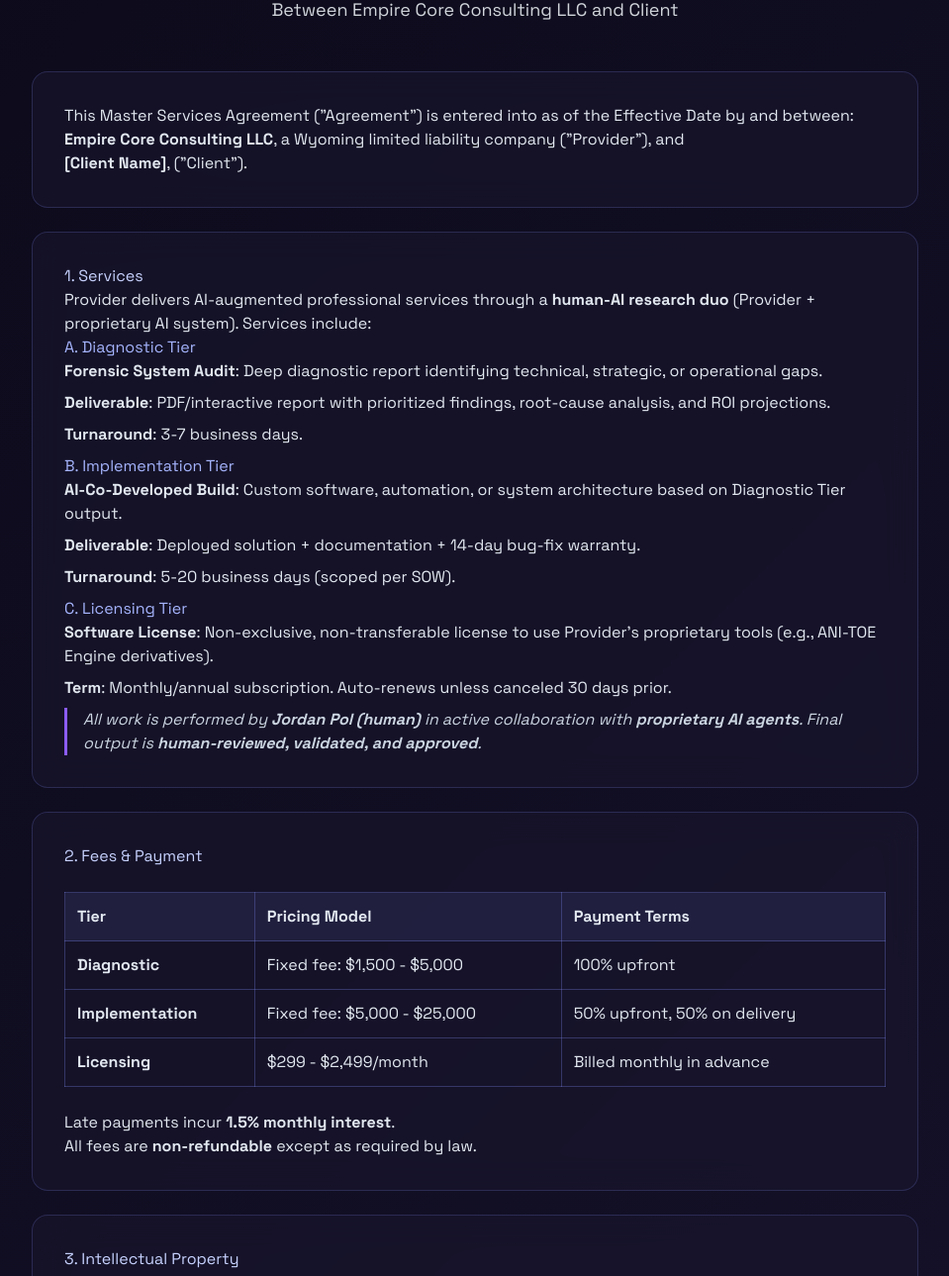
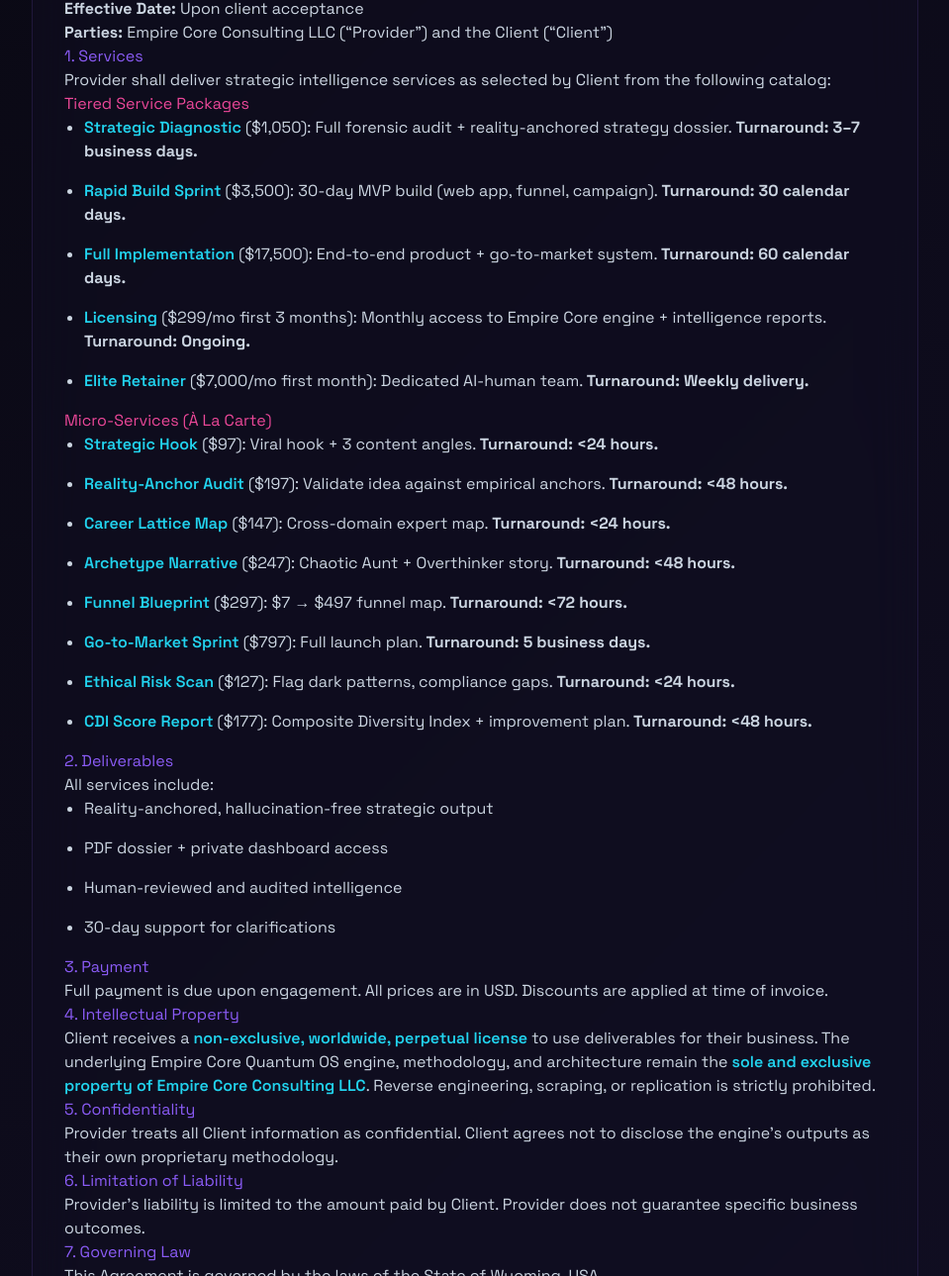
Before and after one commit to jo3d9n/Empirecore, a plain HTML site: page msa.html in a window 1280 px wide. Shown: the part 108-1397 px from the top of the page at 99% size, without its empty margins (160-1119 px from the left). Drawn offline with nearby package versions, Linux system fonts and the light colour scheme.

Commit message:
Add files via upload

```diff
--- a/msa.html
+++ b/msa.html
@@ -3,230 +3,125 @@
 <head>
   <meta charset="UTF-8" />
   <meta name="viewport" content="width=device-width, initial-scale=1.0" />
-  <title>Master Services Agreement | Empire Core Consulting LLC</title>
-  <meta name="description" content="Master Services Agreement (MSA) for services provided by Empire Core Consulting LLC.">
+  <title>Empire Core | Master Services Agreement</title>
+  <link rel="icon" type="image/png" sizes="32x32" href="/favicon.png">
   <script src="https://cdn.tailwindcss.com"></script>
   <link rel="preconnect" href="https://fonts.googleapis.com">
   <link rel="preconnect" href="https://fonts.gstatic.com" crossorigin>
   <link href="https://fonts.googleapis.com/css2?family=Space+Grotesk:wght@400;500;600;700&display=swap" rel="stylesheet">
   <style>
+    :root {
+      --violet: #8b5cf6;
+      --pink: #ec4899;
+      --cyan: #22d3ee;
+      --bg-start: #0a0914;
+      --bg-end: #110e23;
+      --text: #e2e8f0;
+      --glass-bg: rgba(17, 14, 35, 0.5);
+      --glass-border: rgba(139, 92, 246, 0.15);
+    }
     body {
       font-family: 'Space Grotesk', sans-serif;
-      background: linear-gradient(135deg, #0c0a1a 0%, #1a1633 100%);
-      color: #e2e8f0;
+      background: linear-gradient(135deg, var(--bg-start), var(--bg-end));
+      color: var(--text);
+      line-height: 1.6;
     }
     .glass {
-      background: rgba(25, 22, 45, 0.65);
-      backdrop-filter: blur(16px);
-      border: 1px solid rgba(129, 140, 248, 0.2);
-      border-radius: 16px;
+      background: var(--glass-bg);
+      backdrop-filter: blur(24px);
+      border: 1px solid var(--glass-border);
+      border-radius: 24px;
       padding: 2rem;
-      margin-bottom: 1.5rem;
-    }
-    .gradient-text {
-      background: linear-gradient(90deg, #8b5cf6, #ec4899, #22d3ee);
-      -webkit-background-clip: text;
-      -webkit-text-fill-color: transparent;
+      margin-bottom: 2rem;
     }
     h1, h2, h3 {
       font-weight: 700;
-      margin-top: 1.5rem;
       margin-bottom: 1rem;
     }
-    h1 { font-size: 2.25rem; }
-    h2 { font-size: 1.875rem; color: #c7d2fe; }
-    h3 { font-size: 1.5rem; color: #a5b4fc; }
-    ul {
-      padding-left: 1.5rem;
+    h1 { font-size: 2.5rem; color: var(--cyan); }
+    h2 { font-size: 1.8rem; color: var(--violet); }
+    h3 { font-size: 1.4rem; color: var(--pink); }
+    p, li {
       margin-bottom: 1rem;
-      list-style-type: disc;
+      color: #cbd5e1;
     }
-    li {
-      margin-bottom: 0.5rem;
+    .highlight {
+      color: var(--cyan);
+      font-weight: 600;
     }
-    blockquote {
-      border-left: 3px solid #8b5cf6;
-      padding-left: 1rem;
-      margin: 1.5rem 0;
-      color: #cbd5e1;
-      font-style: italic;
-    }
-    table {
-      width: 100%;
-      border-collapse: collapse;
-      margin-top: 1.5rem;
-      margin-bottom: 1.5rem;
-    }
-    th, td {
-      border: 1px solid rgba(129, 140, 248, 0.3);
-      padding: 0.75rem;
-      text-align: left;
-    }
-    th {
-      background-color: rgba(129, 140, 248, 0.1);
-    }
-    .signature-line {
-      border-top: 1px solid #4b5563;
-      width: 300px;
-      margin-top: 2rem;
+    .signature {
+      margin-top: 3rem;
+      padding-top: 2rem;
+      border-top: 1px solid var(--glass-border);
     }
   </style>
 </head>
-<body class="min-h-screen py-12 px-4">
+<body class="py-12 px-4">
   <div class="max-w-4xl mx-auto">
-    <div class="text-center mb-12">
-      <h1 class="text-4xl font-bold mb-4">
-        <span class="gradient-text">Master Services Agreement</span>
-      </h1>
-      <p class="text-lg text-gray-300">
-        Between Empire Core Consulting LLC and Client
-      </p>
+    <div class="glass">
+      <h1>Master Services Agreement</h1>
+      <p><strong>Effective Date:</strong> Upon client acceptance</p>
+      <p><strong>Parties:</strong> Empire Core Consulting LLC (“Provider”) and the Client (“Client”)</p>
+
+      <h2>1. Services</h2>
+      <p>Provider shall deliver strategic intelligence services as selected by Client from the following catalog:</p>
+
+      <h3>Tiered Service Packages</h3>
+      <ul class="list-disc pl-5 mb-4">
+        <li><span class="highlight">Strategic Diagnostic</span> ($1,050): Full forensic audit + reality-anchored strategy dossier. <strong>Turnaround: 3–7 business days.</strong></li>
+        <li><span class="highlight">Rapid Build Sprint</span> ($3,500): 30-day MVP build (web app, funnel, campaign). <strong>Turnaround: 30 calendar days.</strong></li>
+        <li><span class="highlight">Full Implementation</span> ($17,500): End-to-end product + go-to-market system. <strong>Turnaround: 60 calendar days.</strong></li>
+        <li><span class="highlight">Licensing</span> ($299/mo first 3 months): Monthly access to Empire Core engine + intelligence reports. <strong>Turnaround: Ongoing.</strong></li>
+        <li><span class="highlight">Elite Retainer</span> ($7,000/mo first month): Dedicated AI-human team. <strong>Turnaround: Weekly delivery.</strong></li>
+      </ul>
+
+      <h3>Micro-Services (À La Carte)</h3>
+      <ul class="list-disc pl-5 mb-4">
+        <li><span class="highlight">Strategic Hook</span> ($97): Viral hook + 3 content angles. <strong>Turnaround: <24 hours.</strong></li>
+        <li><span class="highlight">Reality-Anchor Audit</span> ($197): Validate idea against empirical anchors. <strong>Turnaround: <48 hours.</strong></li>
+        <li><span class="highlight">Career Lattice Map</span> ($147): Cross-domain expert map. <strong>Turnaround: <24 hours.</strong></li>
+        <li><span class="highlight">Archetype Narrative</span> ($247): Chaotic Aunt + Overthinker story. <strong>Turnaround: <48 hours.</strong></li>
+        <li><span class="highlight">Funnel Blueprint</span> ($297): $7 → $497 funnel map. <strong>Turnaround: <72 hours.</strong></li>
+        <li><span class="highlight">Go-to-Market Sprint</span> ($797): Full launch plan. <strong>Turnaround: 5 business days.</strong></li>
+        <li><span class="highlight">Ethical Risk Scan</span> ($127): Flag dark patterns, compliance gaps. <strong>Turnaround: <24 hours.</strong></li>
+        <li><span class="highlight">CDI Score Report</span> ($177): Composite Diversity Index + improvement plan. <strong>Turnaround: <48 hours.</strong></li>
+      </ul>
+
+      <h2>2. Deliverables</h2>
+      <p>All services include:</p>
+      <ul class="list-disc pl-5 mb-4">
+        <li>Reality-anchored, hallucination-free strategic output</li>
+        <li>PDF dossier + private dashboard access</li>
+        <li>Human-reviewed and audited intelligence</li>
+        <li>30-day support for clarifications</li>
+      </ul>
+
+      <h2>3. Payment</h2>
+      <p>Full payment is due upon engagement. All prices are in USD. Discounts are applied at time of invoice.</p>
+
+      <h2>4. Intellectual Property</h2>
+      <p>Client receives a <span class="highlight">non-exclusive, worldwide, perpetual license</span> to use deliverables for their business. The underlying Empire Core Quantum OS engine, methodology, and architecture remain the <span class="highlight">sole and exclusive property of Empire Core Consulting LLC</span>. Reverse engineering, scraping, or replication is strictly prohibited.</p>
+
+      <h2>5. Confidentiality</h2>
+      <p>Provider treats all Client information as confidential. Client agrees not to disclose the engine’s outputs as their own proprietary methodology.</p>
+
+      <h2>6. Limitation of Liability</h2>
+      <p>Provider’s liability is limited to the amount paid by Client. Provider does not guarantee specific business outcomes.</p>
+
+      <h2>7. Governing Law</h2>
+      <p>This Agreement is governed by the laws of the State of Wyoming, USA.</p>
+
+      <div class="signature">
+        <p>By engaging Empire Core Consulting LLC, Client agrees to these terms.</p>
+        <p><strong>Empire Core Consulting LLC</strong><br>
+        Jordan Pol, President & CEO<br>
+        Jo3d9n@gmail.com</p>
+      </div>
     </div>
 
-    <div class="glass">
-      <p>This Master Services Agreement ("Agreement") is entered into as of the Effective Date by and between:<br>
-      <strong>Empire Core Consulting LLC</strong>, a Wyoming limited liability company ("Provider"), and<br>
-      <strong>[Client Name]</strong>, ("Client").</p>
+    <div class="text-center">
+      <a href="/" class="text-cyan-400 hover:underline">← Return to Empire Core</a>
     </div>
-
-    <div class="glass">
-      <h2>1. Services</h2>
-      <p>Provider delivers AI-augmented professional services through a <strong>human-AI research duo</strong> (Provider + proprietary AI system). Services include:</p>
-      <h3>A. Diagnostic Tier</h3>
-      <ul>
-        <li><strong>Forensic System Audit</strong>: Deep diagnostic report identifying technical, strategic, or operational gaps.</li>
-        <li><strong>Deliverable</strong>: PDF/interactive report with prioritized findings, root-cause analysis, and ROI projections.</li>
-        <li><strong>Turnaround</strong>: 3-7 business days.</li>
-      </ul>
-      <h3>B. Implementation Tier</h3>
-      <ul>
-        <li><strong>AI-Co-Developed Build</strong>: Custom software, automation, or system architecture based on Diagnostic Tier output.</li>
-        <li><strong>Deliverable</strong>: Deployed solution + documentation + 14-day bug-fix warranty.</li>
-        <li><strong>Turnaround</strong>: 5-20 business days (scoped per SOW).</li>
-      </ul>
-      <h3>C. Licensing Tier</h3>
-      <ul>
-        <li><strong>Software License</strong>: Non-exclusive, non-transferable license to use Provider's proprietary tools (e.g., ANI-TOE Engine derivatives).</li>
-        <li><strong>Term</strong>: Monthly/annual subscription. Auto-renews unless canceled 30 days prior.</li>
-      </ul>
-      <blockquote>All work is performed by <strong>Jordan Pol (human)</strong> in active collaboration with <strong>proprietary AI agents</strong>. Final output is <strong>human-reviewed, validated, and approved</strong>.</blockquote>
-    </div>
-
-    <div class="glass">
-        <h2>2. Fees & Payment</h2>
-        <table>
-            <thead>
-                <tr>
-                    <th>Tier</th>
-                    <th>Pricing Model</th>
-                    <th>Payment Terms</th>
-                </tr>
-            </thead>
-            <tbody>
-                <tr>
-                    <td><strong>Diagnostic</strong></td>
-                    <td>Fixed fee: $1,500 - $5,000</td>
-                    <td>100% upfront</td>
-                </tr>
-                <tr>
-                    <td><strong>Implementation</strong></td>
-                    <td>Fixed fee: $5,000 - $25,000</td>
-                    <td>50% upfront, 50% on delivery</td>
-                </tr>
-                <tr>
-                    <td><strong>Licensing</strong></td>
-                    <td>$299 - $2,499/month</td>
-                    <td>Billed monthly in advance</td>
-                </tr>
-            </tbody>
-        </table>
-        <p>Late payments incur <strong>1.5% monthly interest</strong>.</p>
-        <p>All fees are <strong>non-refundable</strong> except as required by law.</p>
-    </div>
-
-    <div class="glass">
-      <h2>3. Intellectual Property</h2>
-      <h3>A. Pre-Existing IP</h3>
-      <p>Provider retains <strong>100% ownership</strong> of its AI systems, frameworks, and tools (e.g., "Empire Core System," derivatives). Client receives a <strong>limited license</strong> to use deliverables for internal business purposes only.</p>
-      <h3>B. Custom Deliverables</h3>
-      <p>Upon <strong>full payment</strong>, Client receives a <strong> limited, worldwide, non-exclusive license</strong> to use custom-built software. <strong>Source code</strong> is <strong>not transferred</strong> unless explicitly stated in a Statement of Work (SOW) at additional cost.</p>
-      <h3>C. AI-Generated Content</h3>
-      <p>All AI-assisted output is <strong>human-curated, edited, and validated</strong> by Provider. Provider warrants that deliverables <strong>do not infringe third-party IP</strong>.</p>
-    </div>
-
-    <div class="glass">
-      <h2>4. Client Responsibilities</h2>
-      <p>Client shall:</p>
-      <ul>
-        <li>Provide timely access to systems/data required for diagnostics.</li>
-        <li>Designate a single point of contact for feedback/approvals.</li>
-        <li>Not reverse-engineer, resell, or redistribute deliverables.</li>
-      </ul>
-    </div>
-
-    <div class="glass">
-      <h2>5. Confidentiality</h2>
-      <p>Both parties agree to protect <strong>Confidential Information</strong> (e.g., business logic, system architecture, client data). This obligation survives <strong>3 years</strong> post-termination.</p>
-    </div>
-
-    <div class="glass">
-      <h2>6. Disclaimers & Limitations</h2>
-      <h3>A. AI Transparency</h3>
-      <blockquote>Provider uses <strong>proprietary AI agents</strong> to accelerate research, analysis, and development. All output is <strong>human-supervised</strong>. AI is a tool—not a legal entity—and <strong>Provider assumes full responsibility</strong> for final deliverables.</blockquote>
-      <h3>B. Warranty</h3>
-      <p>Services performed with <strong>professional diligence</strong>. No warranty for:</p>
-      <ul>
-        <li>Third-party integrations</li>
-        <li>Client-modified deliverables</li>
-        <li>Force majeure events</li>
-      </ul>
-      <h3>C. Liability Cap</h3>
-      <p>Provider's total liability is capped at <strong>fees paid by Client in the prior 6 months</strong>. No liability for indirect, consequential, or punitive damages.</p>
-    </div>
-
-    <div class="glass">
-      <h2>7. Term & Termination</h2>
-      <ul>
-        <li><strong>Term</strong>: 12 months (auto-renews monthly for Licensing Tier).</li>
-        <li>Either party may terminate <strong>for cause</strong> with 15 days written notice.</li>
-        <li>Upon termination, Client pays for all completed work and licenses terminate.</li>
-      </ul>
-    </div>
-
-    <div class="glass">
-      <h2>8. Governing Law</h2>
-      <p>Governed by laws of <strong>Wyoming</strong>. Disputes resolved in <strong>federal or state courts in Laramie County, Wyoming</strong>.</p>
-    </div>
-
-    <div class="glass">
-        <h2>9. Miscellaneous</h2>
-        <ul>
-            <li><strong>Notices</strong>: Sent via email to addresses on file.</li>
-            <li><strong>Amendments</strong>: Must be in writing and signed by both parties.</li>
-            <li><strong>Entire Agreement</strong>: This Agreement supersedes all prior discussions.</li>
-            <li><strong>Assignment</strong>: Client may not assign this Agreement without consent. Provider may assign to affiliates.</li>
-        </ul>
-    </div>
-
-    <div class="glass text-center">
-      <div class="flex justify-between mb-12">
-        <div>
-          <div class="signature-line mx-auto mb-2"></div>
-          <p><strong>Jordan Pol</strong></p>
-          <p>President & CEO, Empire Core Consulting LLC</p>
-        </div>
-        <div>
-          <div class="signature-line mx-auto mb-2"></div>
-          <p><strong>[Client Name]</strong></p>
-          <p>Title: ___________________</p>
-        </div>
-      </div>
-      <p><strong>Date:</strong> ___________________</p>
-    </div>
-
-    <footer class="text-center text-gray-500 mt-12">
-      <p>© 2025 Empire Core Consulting LLC — Wyoming Registered</p>
-    </footer>
   </div>
 </body>
 </html>
```
